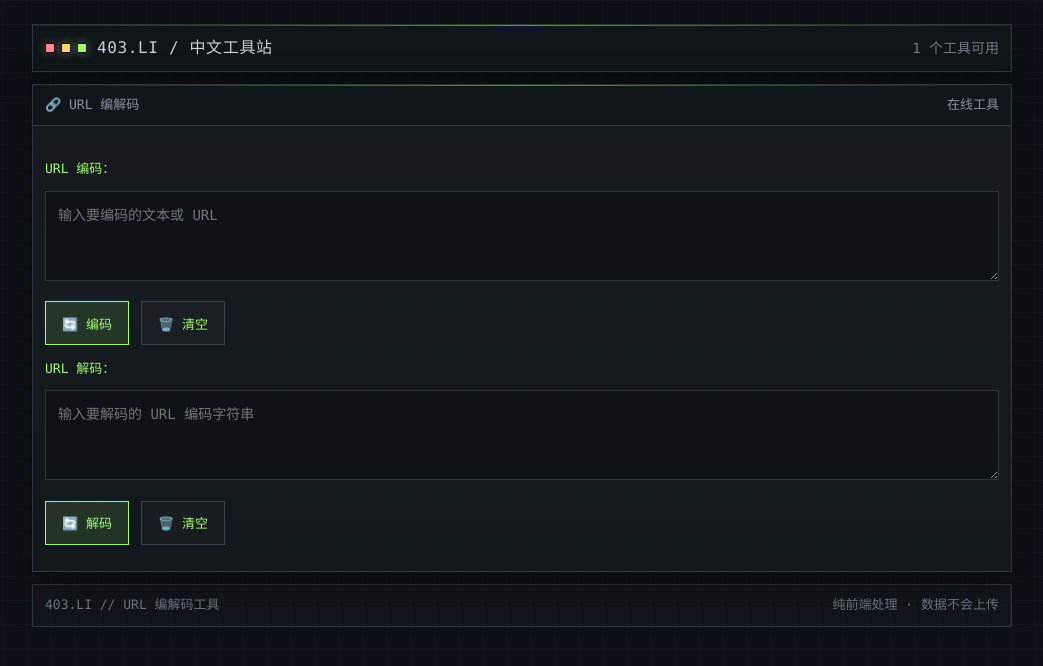
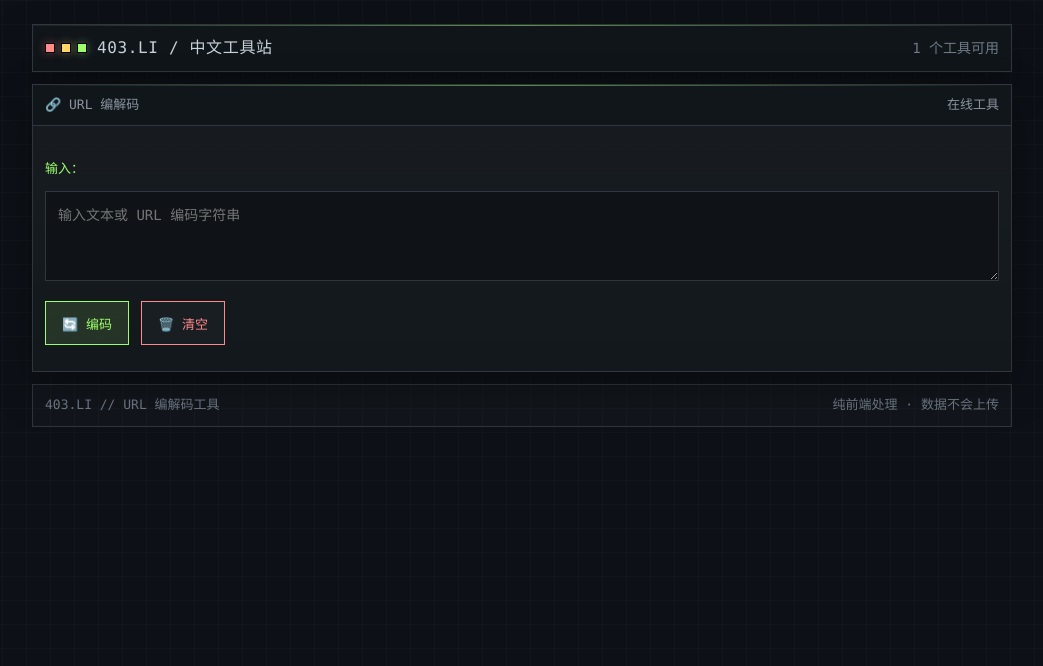
Before and after one commit to Xue-LC/403-li, a Vue app: page /tools/url in a window 1280 px wide. Shown: the top 666 px of the page, without its empty margins (118-1161 px from the left). Built offline with nearby package versions, Linux system fonts and the light colour scheme; a web font is replaced by a local one.

Commit message:
优化 URL 编解码工具：共用输入框、智能判断、添加复制按钮、清空按钮红色样式

```diff
--- a/src/tools/UrlTool.vue
+++ b/src/tools/UrlTool.vue
@@ -11,38 +11,29 @@
       </div>
       <div class="pane-body">
         <div class="tool-body">
-          <!-- URL 编码 -->
-          <label class="input-label">URL 编码：</label>
+          <!-- 统一输入框 -->
+          <label class="input-label">输入：</label>
           <textarea
-            v-model="encodeInput"
-            placeholder="输入要编码的文本或 URL"
+            v-model="input"
+            placeholder="输入文本或 URL 编码字符串"
             rows="4"
             class="code-input"
           ></textarea>
           <div class="button-row">
-            <button class="button primary" @click="encodeUrl">🔄 编码</button>
-            <button class="button" @click="clearEncode">🗑️ 清空</button>
-          </div>
-          <div class="result-display" v-if="encodeResult">
-            {{ encodeResult }}
-            <button class="copy-btn" @click="copyEncodeResult">📋</button>
+            <button class="button primary" @click="encodeUrl" v-if="!isEncoded">🔄 编码</button>
+            <button class="button primary" @click="decodeUrl" v-else>🔄 解码</button>
+            <button class="button danger" @click="clearAll">🗑️ 清空</button>
           </div>
 
-          <!-- URL 解码 -->
-          <label class="input-label">URL 解码：</label>
-          <textarea
-            v-model="decodeInput"
-            placeholder="输入要解码的 URL 编码字符串"
-            rows="4"
-            class="code-input"
-          ></textarea>
-          <div class="button-row">
-            <button class="button primary" @click="decodeUrl">🔄 解码</button>
-            <button class="button" @click="clearDecode">🗑️ 清空</button>
+          <!-- 同时显示编码和解码按钮 -->
+          <div class="button-row" v-if="input.trim()">
+            <button class="button" @click="encodeUrl">🔄 编码</button>
+            <button class="button" @click="decodeUrl">🔄 解码</button>
           </div>
-          <div class="result-display" v-if="decodeResult">
-            {{ decodeResult }}
-            <button class="copy-btn" @click="copyDecodeResult">📋</button>
+
+          <div class="result-display" v-if="result">
+            {{ result }}
+            <button class="copy-btn" @click="copyResult" title="复制结果">📋</button>
           </div>
 
           <div v-if="error" class="status-error">❌ {{ error }}</div>
@@ -70,13 +61,17 @@ export default {
   },
   data() {
     return {
-      encodeInput: '',
-      encodeResult: '',
-      decodeInput: '',
-      decodeResult: '',
+      input: '',
+      result: '',
       error: '',
       success: '',
       copySuccess: ''
+    }
+  },
+  computed: {
+    isEncoded() {
+      // 智能判断：如果输入包含%符号，则认为是 URL 编码格式
+      return this.input.includes('%')
     }
   },
   methods: {
@@ -84,12 +79,12 @@ export default {
       this.error = ''
       this.success = ''
 
-      if (!this.encodeInput.trim()) {
+      if (!this.input.trim()) {
         this.error = '请输入要编码的内容'
         return
       }
       try {
-        this.encodeResult = encodeURIComponent(this.encodeInput.trim())
+        this.result = encodeURIComponent(this.input.trim())
         this.success = '编码成功！'
         setTimeout(() => {
           this.success = ''
@@ -102,12 +97,12 @@ export default {
       this.error = ''
       this.success = ''
 
-      if (!this.decodeInput.trim()) {
+      if (!this.input.trim()) {
         this.error = '请输入要解码的内容'
         return
       }
       try {
-        this.decodeResult = decodeURIComponent(this.decodeInput.trim())
+        this.result = decodeURIComponent(this.input.trim())
         this.success = '解码成功！'
         setTimeout(() => {
           this.success = ''
@@ -116,29 +111,16 @@ export default {
         this.error = '解码失败：无效的 URL 编码格式'
       }
     },
-    copyEncodeResult() {
-      navigator.clipboard.writeText(this.encodeResult)
-      this.copySuccess = '编码结果'
+    copyResult() {
+      navigator.clipboard.writeText(this.result)
+      this.copySuccess = '复制成功！'
       setTimeout(() => {
         this.copySuccess = ''
       }, 2000)
     },
-    copyDecodeResult() {
-      navigator.clipboard.writeText(this.decodeResult)
-      this.copySuccess = '解码结果'
-      setTimeout(() => {
-        this.copySuccess = ''
-      }, 2000)
-    },
-    clearEncode() {
-      this.encodeInput = ''
-      this.encodeResult = ''
-      this.error = ''
-      this.success = ''
-    },
-    clearDecode() {
-      this.decodeInput = ''
-      this.decodeResult = ''
+    clearAll() {
+      this.input = ''
+      this.result = ''
       this.error = ''
       this.success = ''
     }
```
